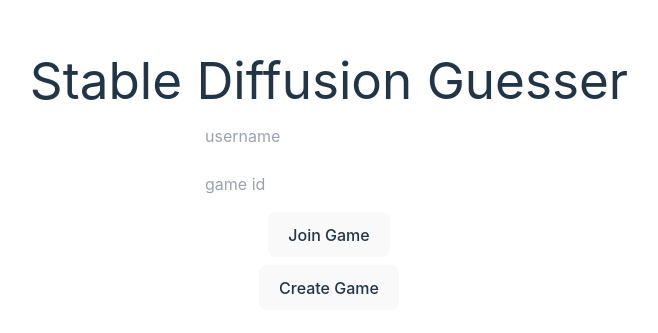
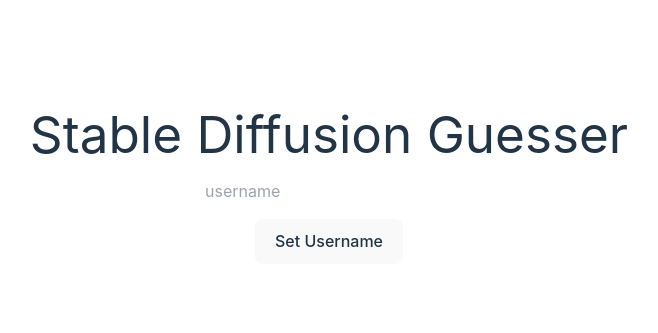
Before and after one commit to michaelbzhu/stable-diffusion, a React (Vite) app in the folder frontend/: page / in a window 1280 px wide. Shown: the part 215-548 px from the top of the page, without its empty margins (311-969 px from the left). Built offline with nearby package versions, Linux system fonts and the light colour scheme.

Commit message:
start game flow

```diff
--- a/frontend/src/App.tsx
+++ b/frontend/src/App.tsx
@@ -1,29 +1,38 @@
-import { useEffect, useState } from 'react'
+import { useEffect, useRef, useState } from 'react'
 import './App.css'
 import ImageGrid from './components/ImageGrid'
-import UserGuess from './components/UserGuess'
-import { generateImage } from './utils/generateImage'
-import GuesserView from './views/GuesserView'
-import PrompterView from './views/PrompterView'
+import StartGame from './components/StartGame'
+import { useUsername } from './hooks/useUsername'
 
 function App() {
+  const [username, setUsername] = useUsername()
+  const usernameRef = useRef<HTMLInputElement>(null)
+  const onSetUsername = () => {
+    if (usernameRef.current) {
+      console.log(usernameRef.current.value)
+      setUsername(usernameRef.current.value)
+    } else {
+      setUsername('')
+    }
+  }
+  console.log(username)
   return (
     <div>
       <h1>Stable Diffusion Guesser</h1>
+      {username === '' ? (
+        <>
           <input
+            ref={usernameRef}
             className="p-2 my-2 mx-auto block"
             type="text"
             name="username"
             placeholder="username"
           />
-      <input
-        className="p-2 my-2 mx-auto block"
-        type="number"
-        name="gameID"
-        placeholder="game id"
-      />
-      <button className="my-2 mx-auto block">Join Game</button>
-      <button className="my-2 mx-auto block">Create Game</button>
+          <button onClick={onSetUsername}>Set Username</button>
+        </>
+      ) : (
+        <StartGame />
+      )}
     </div>
   )
 }
--- /dev/null
+++ b/frontend/src/components/StartGame.tsx
@@ -0,0 +1,27 @@
+import { FC, useRef } from 'react'
+import { useUsername } from '../hooks/useUsername'
+
+const StartGame: FC = () => {
+  const gameIdRef = useRef<HTMLInputElement>(null)
+  const [username] = useUsername()
+  return (
+    <>
+      <h1>Welcome {username}!</h1>
+      <div className="flex justify-around">
+        <div>
+          <input
+            ref={gameIdRef}
+            className="p-2 my-2 mx-auto block"
+            type="number"
+            name="gameID"
+            placeholder="game id"
+          />
+          <button className="my-2 mx-auto block">Join Game</button>
+        </div>
+
+        <button className="my-2 block">Create Game</button>
+      </div>
+    </>
+  )
+}
+export default StartGame
```
Lines whose indentation alone changed are shown as unchanged.
